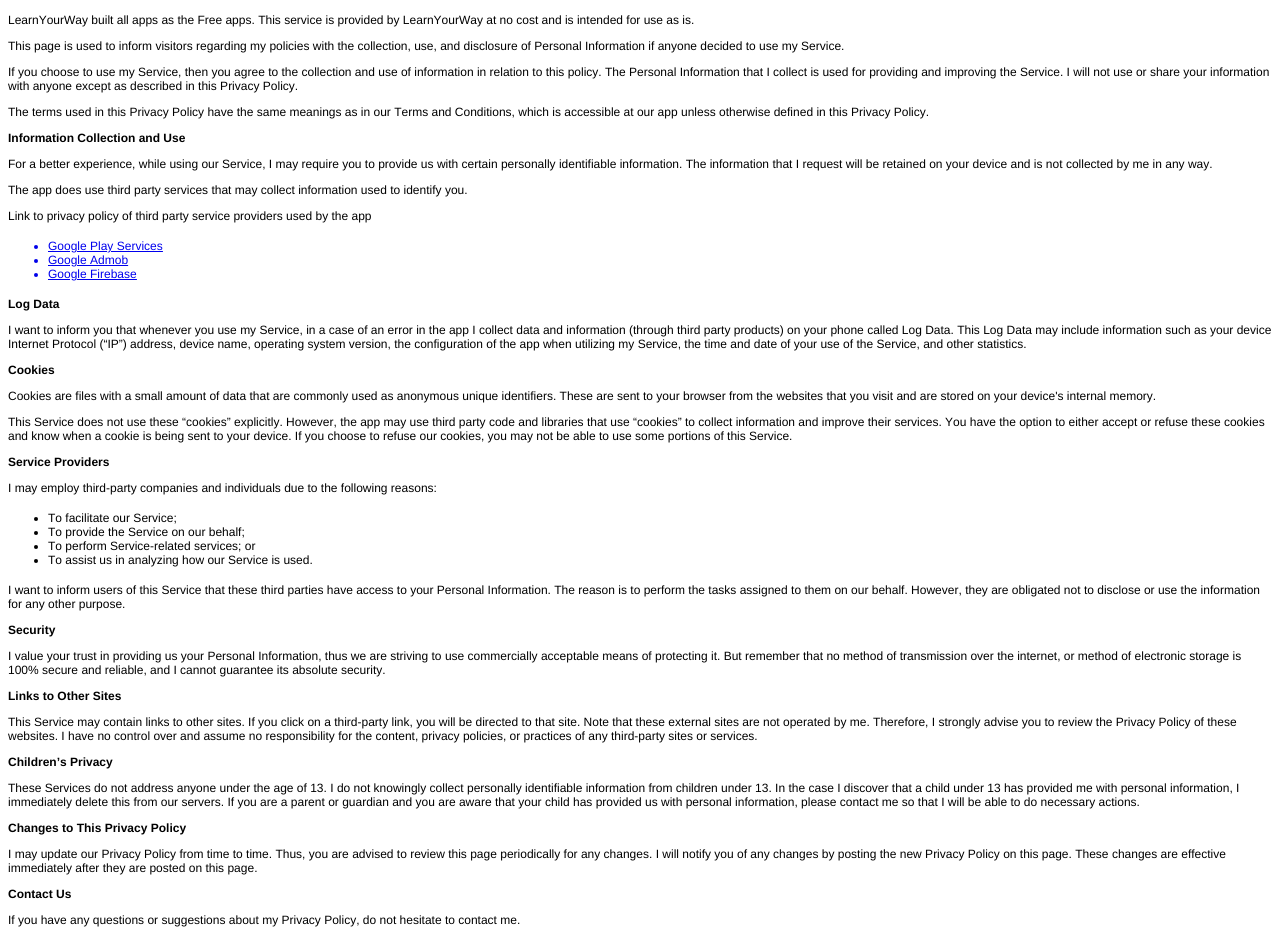
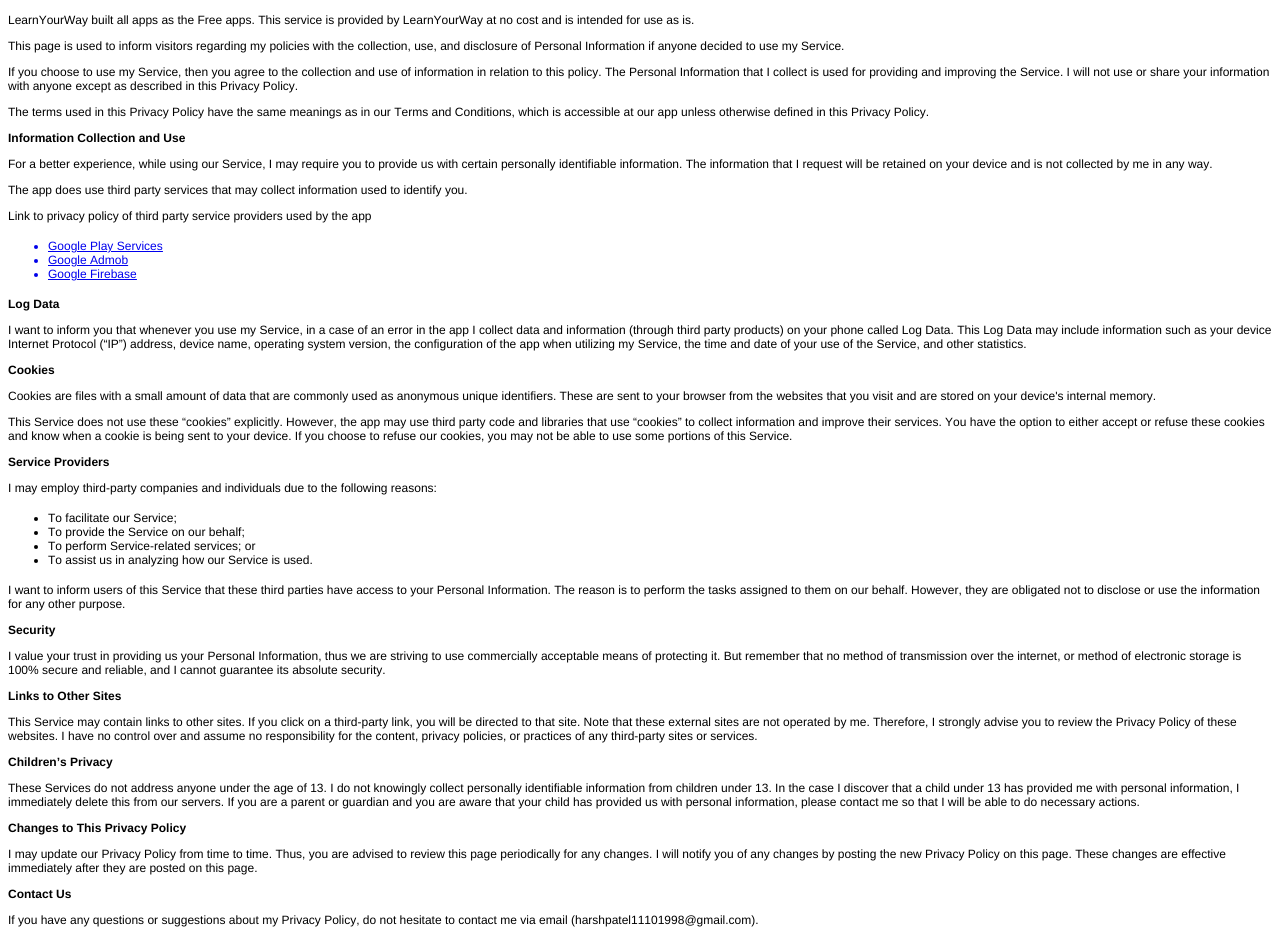
Before and after one commit to harshpatel11101998/harshpatel11101998.github.io, a plain HTML site: page index.html in a window 1280 px wide. Shown: the part 31-970 px from the top of the page. Drawn offline with Linux system fonts and the light colour scheme.

Commit message:
Update index.html

```diff
--- a/index.html
+++ b/index.html
@@ -56,6 +56,6 @@
 <p class="p3"><span class="s1"><b>Changes to This Privacy Policy</b></span></p>
 <p class="p2"><span class="s1">I may update our Privacy Policy from time to time. Thus, you are advised to review this page periodically for any changes. I will notify you of any changes by posting the new Privacy Policy on this page. These changes are effective immediately after they are posted on this page.<span class="Apple-converted-space"> </span></span></p>
 <p class="p3"><span class="s1"><b>Contact Us</b></span></p>
-<p class="p2"><span class="s1">If you have any questions or suggestions about my Privacy Policy, do not hesitate to contact me.<span class="Apple-converted-space"> </span></span></p>
+<p class="p2"><span class="s1">If you have any questions or suggestions about my Privacy Policy, do not hesitate to contact me via email (harshpatel11101998@gmail.com).<span class="Apple-converted-space"> </span></span></p>
 </body>
 </html>
```
